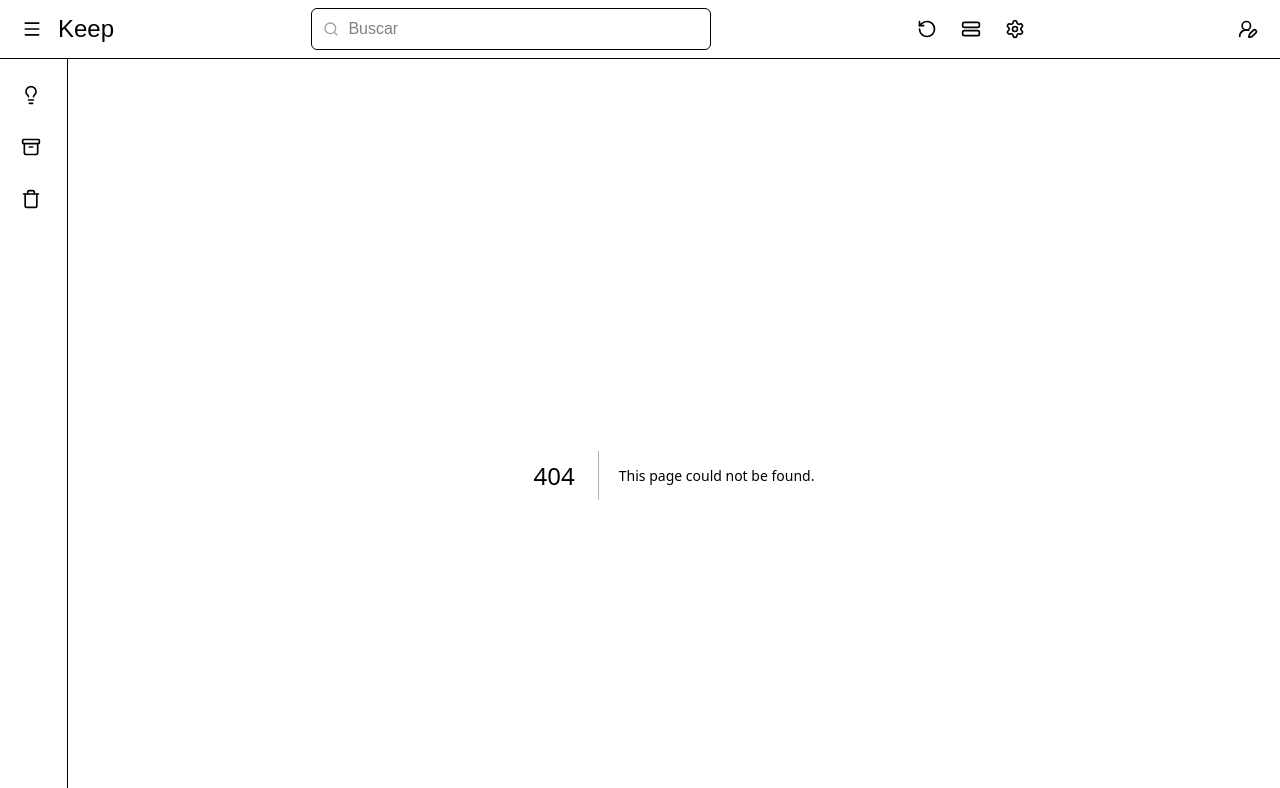
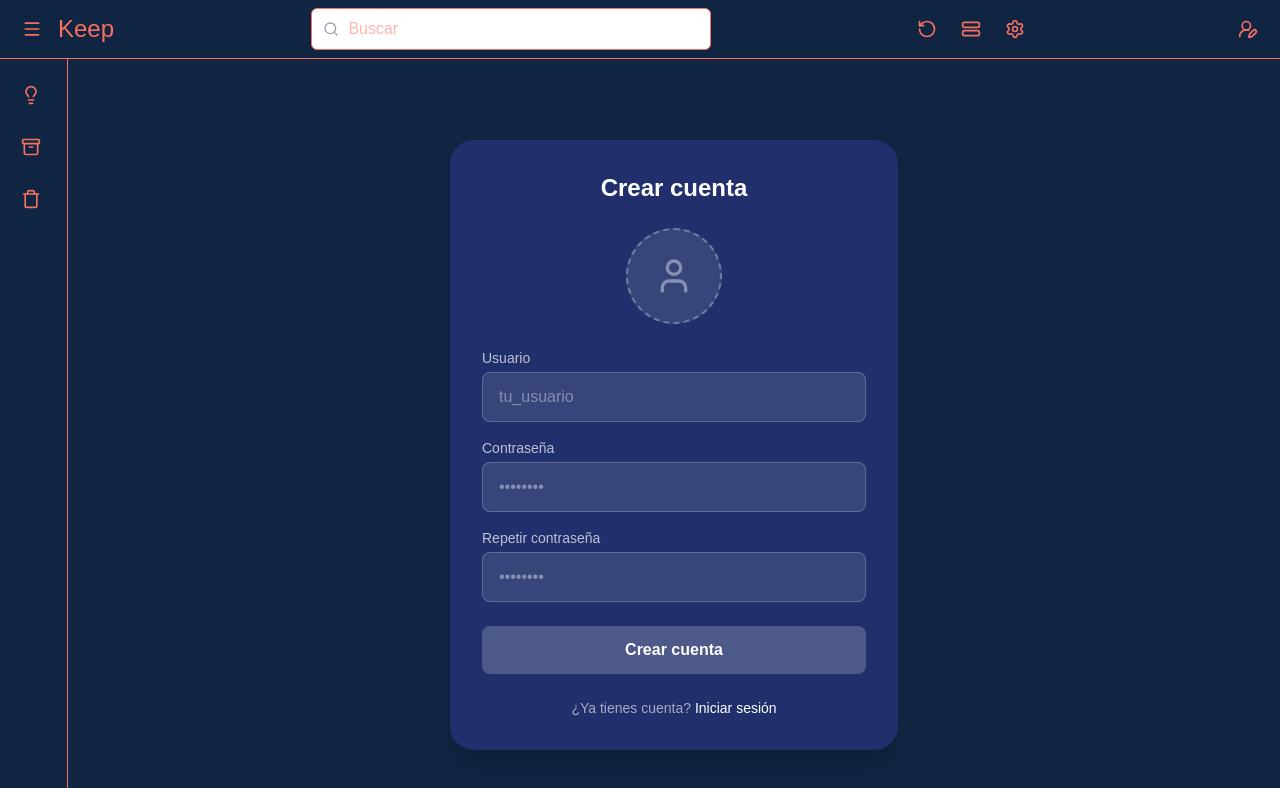
Before and after one commit to DeiNas77/google-keep-clone-frontend, a Next.js app: page /register in a window 1280 px wide. Before the commit this address had no page. Shown: the top 788 px of the page. Built offline with nearby package versions, Linux system fonts and the light colour scheme.

Commit message:
GKCF-03 | wip:  implementation of layouts Login and RegisterPage

```diff
--- /dev/null
+++ b/src/app/login/page.tsx
@@ -0,0 +1,47 @@
+import Link from "next/link";
+
+export default function LoginPage() {
+  return (
+    <section className="flex flex-1 items-center justify-center min-h-[calc(100vh-60px)]">
+      <div className="bg-(--card-color) rounded-3xl p-8 w-full max-w-md mx-4 shadow-xl">
+        <h1 className="text-2xl font-semibold text-white text-center mb-6">
+          Iniciar sesión
+        </h1>
+        <form className="flex flex-col gap-4">
+          <div>
+            <label className="block text-sm text-white/70 mb-1">
+              Correo electrónico
+            </label>
+            <input
+              type="email"
+              className="w-full px-4 py-3 rounded-lg bg-white/10 border border-white/20 text-white placeholder-white/40 outline-none focus:border-white/50 transition-colors"
+              placeholder="tu@email.com"
+            />
+          </div>
+          <div>
+            <label className="block text-sm text-white/70 mb-1">
+              Contraseña
+            </label>
+            <input
+              type="password"
+              className="w-full px-4 py-3 rounded-lg bg-white/10 border border-white/20 text-white placeholder-white/40 outline-none focus:border-white/50 transition-colors"
+              placeholder="••••••••"
+            />
+          </div>
+          <button
+            type="submit"
+            className="w-full py-3 mt-2 bg-white/20 hover:bg-white/30 text-white font-semibold rounded-lg cursor-pointer transition-colors"
+          >
+            Iniciar sesión
+          </button>
+        </form>
+        <p className="text-center text-white/60 text-sm mt-6">
+          ¿No tienes cuenta?{" "}
+          <Link href="/register" className="text-white hover:underline">
+            Regístrate
+          </Link>
+        </p>
+      </div>
+    </section>
+  );
+}
--- /dev/null
+++ b/src/app/register/page.tsx
@@ -0,0 +1,70 @@
+import Link from "next/link";
+import { Camera, User } from "lucide-react";
+
+export default function RegisterPage() {
+  return (
+    <section className="flex flex-1 items-center justify-center min-h-[calc(100vh-60px)]">
+      <div className="bg-(--card-color) rounded-3xl p-8 w-full max-w-md mx-4 shadow-xl">
+        <h1 className="text-2xl font-semibold text-white text-center mb-6">
+          Crear cuenta
+        </h1>
+        <form className="flex flex-col gap-4">
+          {/* Avatar upload */}
+          <div className="flex justify-center mb-2">
+            <button
+              type="button"
+              className="relative w-24 h-24 rounded-full bg-white/10 border-2 border-dashed border-white/30 flex items-center justify-center cursor-pointer hover:border-white/50 transition-colors overflow-hidden group"
+            >
+              <User className="w-10 h-10 text-white/40 group-hover:text-white/60 transition-colors" />
+              <div className="absolute inset-0 bg-black/40 flex items-center justify-center opacity-0 group-hover:opacity-100 transition-opacity">
+                <Camera className="w-6 h-6 text-white" />
+              </div>
+            </button>
+            <input type="file" accept="image/*" className="hidden" />
+          </div>
+
+          <div>
+            <label className="block text-sm text-white/70 mb-1">Usuario</label>
+            <input
+              type="text"
+              className="w-full px-4 py-3 rounded-lg bg-white/10 border border-white/20 text-white placeholder-white/40 outline-none focus:border-white/50 transition-colors"
+              placeholder="tu_usuario"
+            />
+          </div>
+          <div>
+            <label className="block text-sm text-white/70 mb-1">
+              Contraseña
+            </label>
+            <input
+              type="password"
+              className="w-full px-4 py-3 rounded-lg bg-white/10 border border-white/20 text-white placeholder-white/40 outline-none focus:border-white/50 transition-colors"
+              placeholder="••••••••"
+            />
+          </div>
+          <div>
+            <label className="block text-sm text-white/70 mb-1">
+              Repetir contraseña
+            </label>
+            <input
+              type="password"
+              className="w-full px-4 py-3 rounded-lg bg-white/10 border border-white/20 text-white placeholder-white/40 outline-none focus:border-white/50 transition-colors"
+              placeholder="••••••••"
+            />
+          </div>
+          <button
+            type="submit"
+            className="w-full py-3 mt-2 bg-white/20 hover:bg-white/30 text-white font-semibold rounded-lg cursor-pointer transition-colors"
+          >
+            Crear cuenta
+          </button>
+        </form>
+        <p className="text-center text-white/60 text-sm mt-6">
+          ¿Ya tienes cuenta?{" "}
+          <Link href="/login" className="text-white hover:underline">
+            Iniciar sesión
+          </Link>
+        </p>
+      </div>
+    </section>
+  );
+}
```
